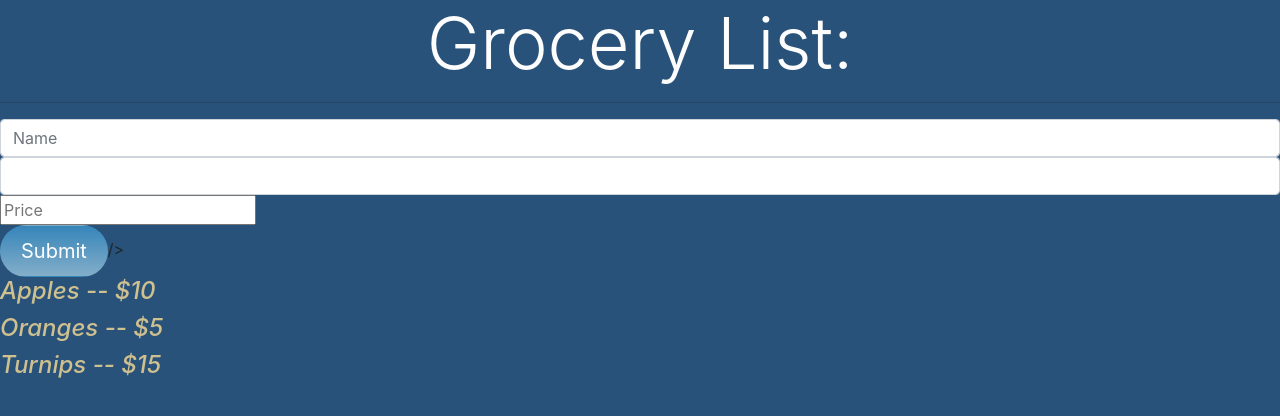
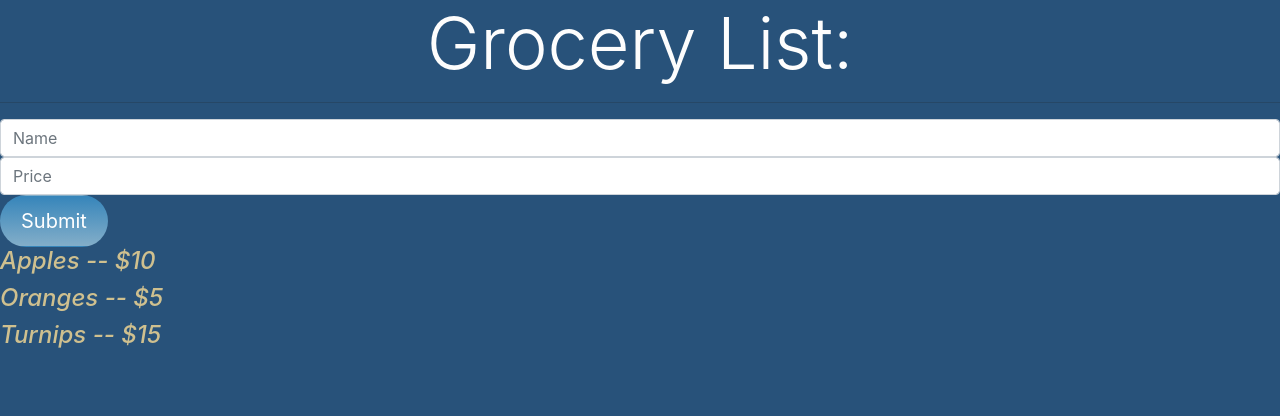
Before and after one commit to hary-singh/grocery_list, a React (Create React App) app: page / in a window 1280 px wide. Shown: the top 416 px of the page. Built offline with nearby package versions, Linux system fonts and the light colour scheme.

Commit message:
fixed conflicts

```diff
--- a/src/components/groceries/GroceryForm.js
+++ b/src/components/groceries/GroceryForm.js
@@ -47,8 +47,6 @@ class GroceryForm extends Component {
         <div className="col">
         <input
           className="form-control"
-        />
-        <input
           name="price"
           value={price}
           onChange={this.handleChange}
@@ -56,9 +54,6 @@ class GroceryForm extends Component {
           placeholder="Price"
         /></div></div>
         <button className="btn" type="submit">Submit</button>
-
-        />
-
       </form>
     )
   }
```
